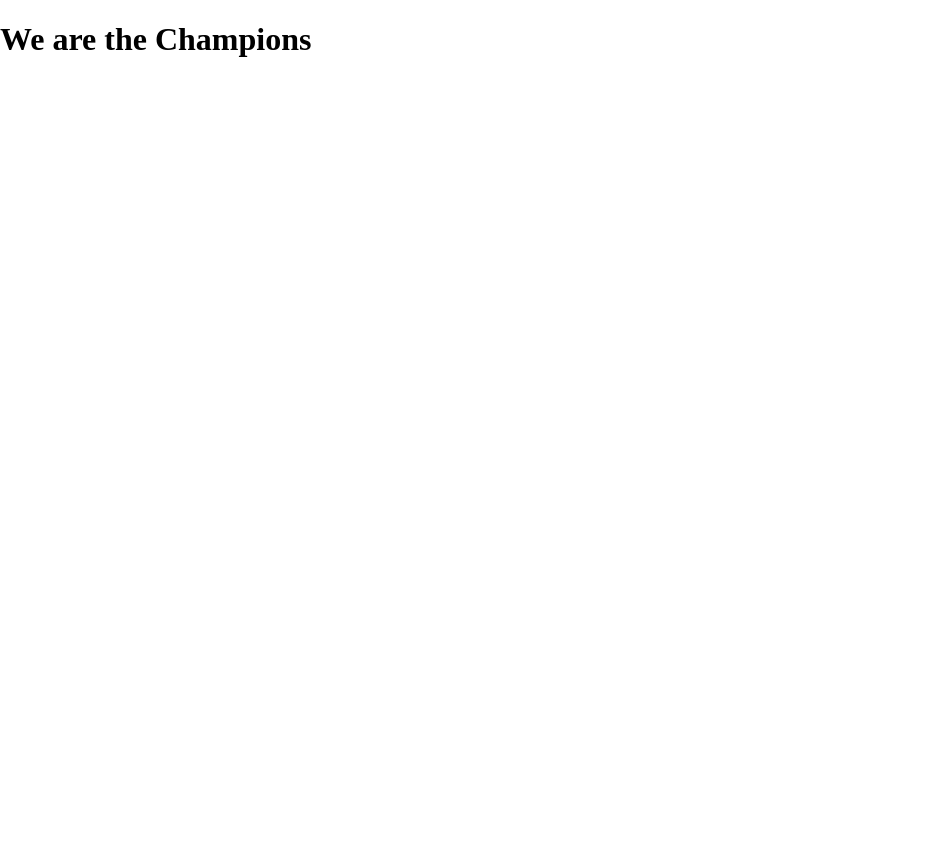
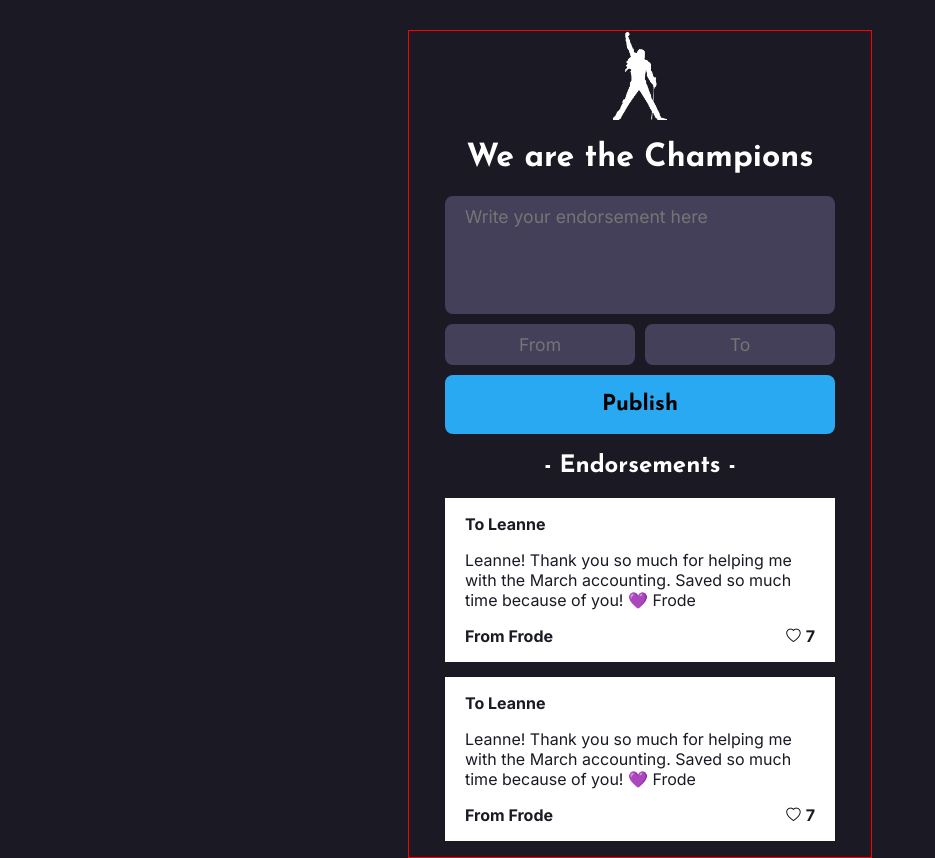
Before and after one commit to MarkVincent06/We-are-the-Champions, a plain HTML site: page index.html in a window 1280 px wide. Shown: the whole page, without its empty margins (0-935 px from the left). Before the commit the page ends 800 px from the top, so only its background shows below. Drawn offline with nearby package versions, Linux system fonts and the light colour scheme.

Commit message:
finished the css part of the project

```diff
--- a/index.css
+++ /dev/null
@@ -1,4 +0,0 @@
-html, body {
-    margin: 0;
-    padding: 0;
-}
--- a/index.html
+++ b/index.html
@@ -1,11 +1,87 @@
-<!doctype html>
-<html>
-    <head><link rel="stylesheet" href="https://cdnjs.cloudflare.com/ajax/libs/normalize/8.0.1/normalize.css">
-        <title>We are the Champions</title>
-        <link rel="stylesheet" href="index.css">
-    </head>
-    <body>
-        <h1>We are the Champions</h1>
-        <script src="index.js"></script>
-    </body>
+<!DOCTYPE html>
+<html lang="en">
+  <head>
+    <meta charset="UTF-8" />
+    <meta name="viewport" content="width=device-width, initial-scale=1.0" />
+
+    <!-- Google Fonts -->
+    <link rel="preconnect" href="https://fonts.googleapis.com" />
+    <link rel="preconnect" href="https://fonts.gstatic.com" crossorigin />
+    <link
+      href="https://fonts.googleapis.com/css2?family=Inter:wght@100..900&family=Josefin+Sans:ital,wght@0,100..700;1,100..700&display=swap"
+      rel="stylesheet"
+    />
+
+    <!-- Bootstrap Icons CDN -->
+    <link
+      rel="stylesheet"
+      href="https://cdn.jsdelivr.net/npm/bootstrap-icons@1.11.3/font/bootstrap-icons.min.css"
+    />
+
+    <!-- Styles -->
+    <link rel="stylesheet" href="styles.css" />
+    <title>We are the Champions</title>
+  </head>
+  <body>
+    <main class="main-container">
+      <img
+        class="logo"
+        src="./assets/freddie.png"
+        alt="Person raising it's hand while holding the mike stand"
+      />
+      <h1 class="title">We are the Champions</h1>
+      <div class="inputs-container">
+        <textarea
+          name="endorsement-msg"
+          id="endorsement-msg"
+          placeholder="Write your endorsement here"
+        ></textarea>
+        <div class="from-to-container">
+          <input
+            type="text"
+            name="from-person"
+            id="from-person"
+            placeholder="From"
+          />
+          <input type="text" name="to-person" id="to-person" placeholder="To" />
+        </div>
+        <button class="publish-btn" id="publish-btn">Publish</button>
+      </div>
+      <h2 class="endorsement-title-text">- Endorsements -</h2>
+      <ul class="endorsement-lists">
+        <li class="endorsement-list">
+          <p class="endorsement-list-to">To Leanne</p>
+          <p class="endorsement-list-msg">
+            Leanne! Thank you so much for helping me with the March accounting.
+            Saved so much time because of you! 💜 Frode
+          </p>
+          <div>
+            <p class="endorsement-list-from">From Frode</p>
+            <div>
+              <i class="bi bi-heart endorsement-list-heart-icon"></i>
+              <!-- <i class="bi bi-suit-heart-fill endorsement-list-heart-icon"></i> -->
+              <p class="endorsement-list-heart-count">7</p>
+            </div>
+          </div>
+        </li>
+
+        <li class="endorsement-list">
+          <p class="endorsement-list-to">To Leanne</p>
+          <p class="endorsement-list-msg">
+            Leanne! Thank you so much for helping me with the March accounting.
+            Saved so much time because of you! 💜 Frode
+          </p>
+          <div>
+            <p class="endorsement-list-from">From Frode</p>
+            <div>
+              <i class="bi bi-heart endorsement-list-heart-icon"></i>
+              <!-- <i class="bi bi-suit-heart-fill endorsement-list-heart-icon"></i> -->
+              <p class="endorsement-list-heart-count">7</p>
+            </div>
+          </div>
+        </li>
+      </ul>
+    </main>
+    <script src="./script.js" type="module"></script>
+  </body>
 </html>
--- a/index.js
+++ /dev/null
@@ -1 +0,0 @@
-// javascript
--- /dev/null
+++ b/script.js
@@ -0,0 +1,2 @@
+// javascript
+console.log("hi");
--- /dev/null
+++ b/styles.css
@@ -0,0 +1,136 @@
+:root {
+  --black: #1b1924;
+  --white: #ffffff;
+  --lightgray: #444059;
+  --blue: #28a9f1;
+}
+
+html,
+body {
+  margin: 0;
+  padding: 0;
+  background-color: var(--black);
+  font-family: "Inter", sans-serif;
+}
+
+/* Containers */
+.main-container {
+  max-width: 24.375rem;
+  margin: 30px auto 0;
+  display: flex;
+  flex-direction: column;
+  padding: 0 2.25rem;
+  align-items: center;
+  border: 1px solid red;
+}
+
+.inputs-container {
+  display: flex;
+  flex-direction: column;
+  gap: 10px;
+}
+
+.from-to-container {
+  display: flex;
+  gap: 10px;
+}
+
+.endorsement-lists {
+  list-style-type: none;
+  padding: 0;
+  display: flex;
+  flex-direction: column;
+  gap: 15px;
+  margin-top: 0;
+}
+
+.endorsement-list {
+  background-color: var(--white);
+  padding: 0 20px;
+  display: flex;
+  flex-direction: column;
+}
+
+.endorsement-list > div {
+  display: flex;
+  justify-content: space-between;
+}
+
+.endorsement-list > div > div {
+  display: flex;
+  align-items: center;
+  gap: 5px;
+}
+
+/* Images and Icons */
+.logo {
+  width: 5.625rem;
+  height: 5.625rem;
+}
+
+.endorsement-list-heart-icon {
+  font-size: 0.9rem;
+}
+
+/* Typography */
+.title,
+.endorsement-title-text {
+  font-family: "Josefin Sans", sans-serif;
+  color: var(--white);
+  text-align: center;
+}
+
+.endorsement-list-to,
+.endorsement-list-from,
+.endorsement-list-heart-count {
+  font-size: 1rem;
+  font-weight: 700;
+  color: var(--black);
+}
+
+.endorsement-list-msg {
+  color: var(--black);
+  font-size: 1rem;
+  margin: 0;
+}
+
+/* Inputs */
+textarea,
+input {
+  font-family: inherit;
+  background-color: var(--lightgray);
+  color: var(--black);
+  font-size: 1.1rem;
+  border: none;
+  border-radius: 0.5rem;
+  padding: 10px 20px;
+  width: 100%;
+  box-sizing: border-box;
+}
+
+textarea {
+  resize: none;
+  height: 7.375rem;
+}
+
+input {
+  text-align: center;
+}
+
+/* Buttons */
+.publish-btn {
+  border: none;
+  border-radius: 0.5rem;
+  background: var(--blue);
+  font-family: "Josefin Sans";
+  font-size: 1.375rem;
+  font-weight: 700;
+  padding: 18px 0;
+  cursor: pointer;
+  transition: opacity 100ms ease-in-out;
+}
+
+/* Hovers, actives, focus */
+.publish-btn:hover {
+  opacity: 0.7;
+}
```
